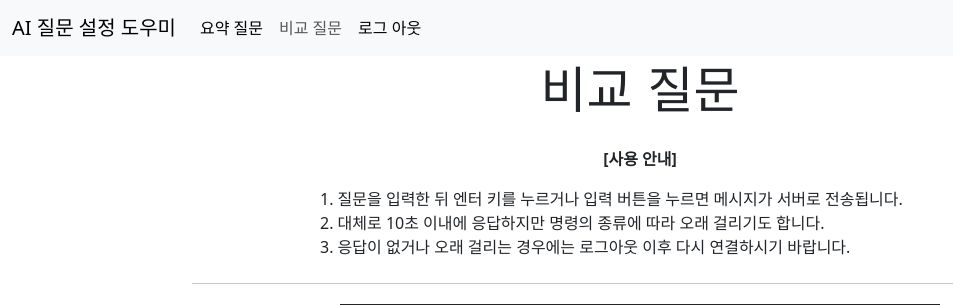
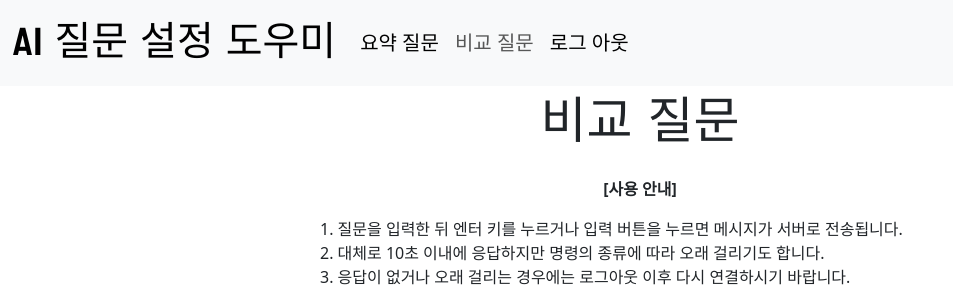
Before and after one commit to jy9307/chat_stat_question, a Flask app: page /compare in a window 1280 px wide. Shown: the top 305 px of the page, without its empty margins (0-953 px from the left). Run offline with Flask 3, Linux system fonts and the light colour scheme; the visitor is signed in with stand-in values (Sample User, id 1); parts of the project's set-up code (start-up, migrations or seed data) failed here and were passed over; some web fonts are replaced.

Commit message:
Update style.css

```diff
--- a/static/css/style.css
+++ b/static/css/style.css
@@ -1,3 +1,17 @@
+.navbar-brand {
+    font-family: "Do Hyeon", sans-serif;
+    text-align: center;
+    font-weight: 100;
+    font-size: 40px;
+    font-style: normal;
+  }
+
+.nav-link {
+    font-weight: 100;
+    font-size: 20px;
+    font-style: normal;
+  }
+
 #header {
     font-family: "Black Han Sans", sans-serif;
     text-align: center;
@@ -5,6 +19,7 @@
     font-size: 50px;
     font-style: normal;
   }
+
 
 
 .feedback  {
```
